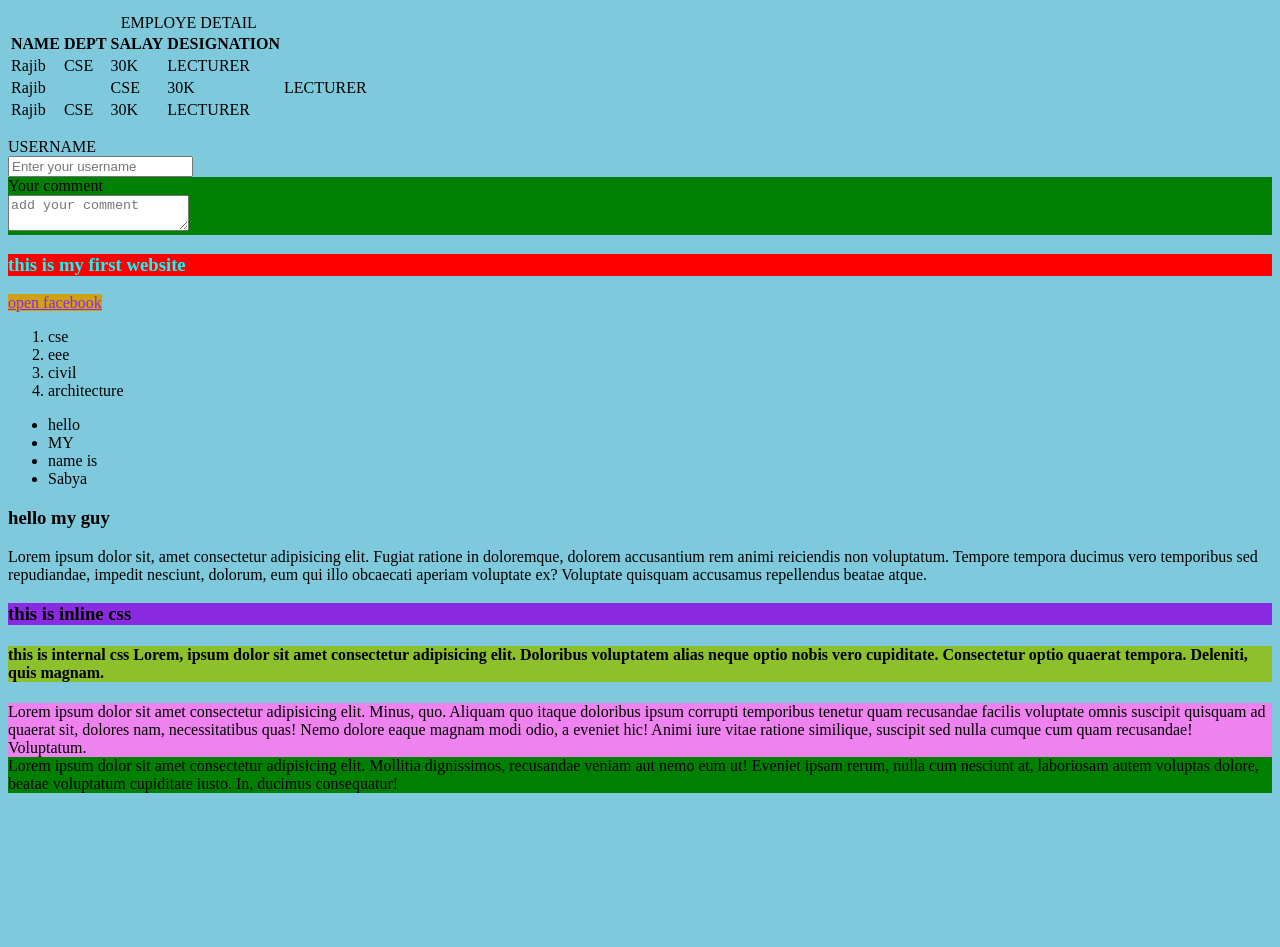
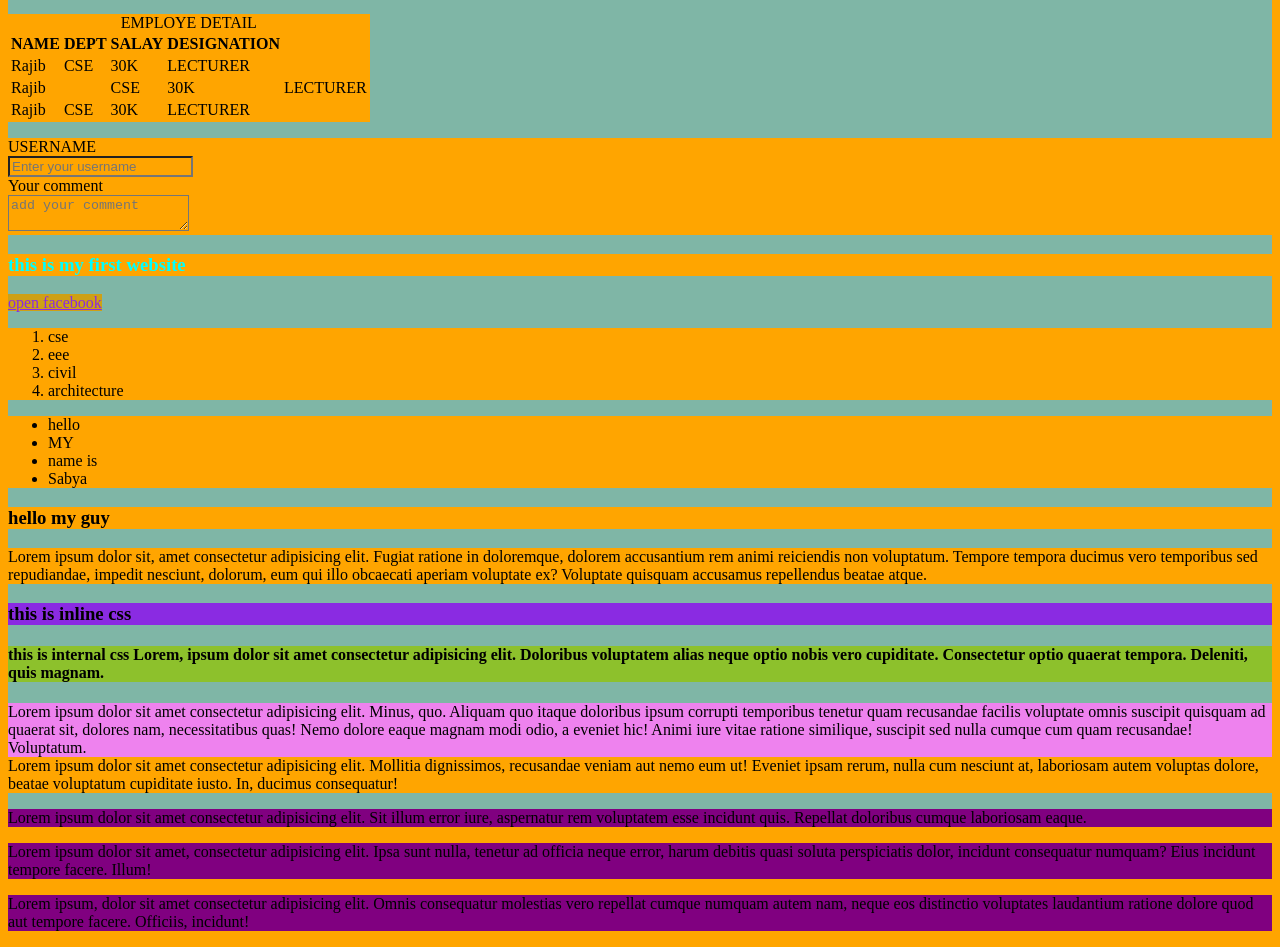
Before and after one commit to thesabyasachibarua/tools-assignment-1, a plain HTML site: page index.html in a window 1280 px wide. Shown: the part 960-1907 px from the top of the page. Before the commit the page ends 1761 px from the top, so only its background shows below. Drawn offline with Linux system fonts and the light colour scheme.

Commit message:
selectors of CSS learned

```diff
--- a/index.html
+++ b/index.html
@@ -118,6 +118,16 @@
     Lorem ipsum dolor sit amet consectetur adipisicing elit. Mollitia dignissimos, recusandae veniam aut nemo eum ut! Eveniet ipsam rerum, nulla cum nesciunt at, laboriosam autem voluptas dolore, beatae voluptatum cupiditate iusto. In, ducimus consequatur!
   </div>
 
+  <div>
+    <p>Lorem ipsum dolor sit amet consectetur adipisicing elit. Sit illum error iure, aspernatur rem voluptatem esse incidunt quis. Repellat doloribus cumque laboriosam eaque.
+
+    </p>
+
+    <p>Lorem ipsum dolor sit amet, consectetur adipisicing elit. Ipsa sunt nulla, tenetur ad officia neque error, harum debitis quasi soluta perspiciatis dolor, incidunt consequatur numquam? Eius incidunt tempore facere. Illum!</p>
+    <article>
+        <p>Lorem ipsum, dolor sit amet consectetur adipisicing elit. Omnis consequatur molestias vero repellat cumque numquam autem nam, neque eos distinctio voluptates laudantium ratione dolore quod aut tempore facere. Officiis, incidunt!</p>
+    </article>
+  </div>
 
 
 
--- a/script.css
+++ b/script.css
@@ -21,8 +21,14 @@ background-color: rgb(206, 160, 21);
 
 
 }
+div > p{
+  background-color: goldenrod;
+}
 
-div{
+div p{
+  background-color: purple;
+}
 
-  background-color: green;
+*{
+  background-color: orange;
 }
```
